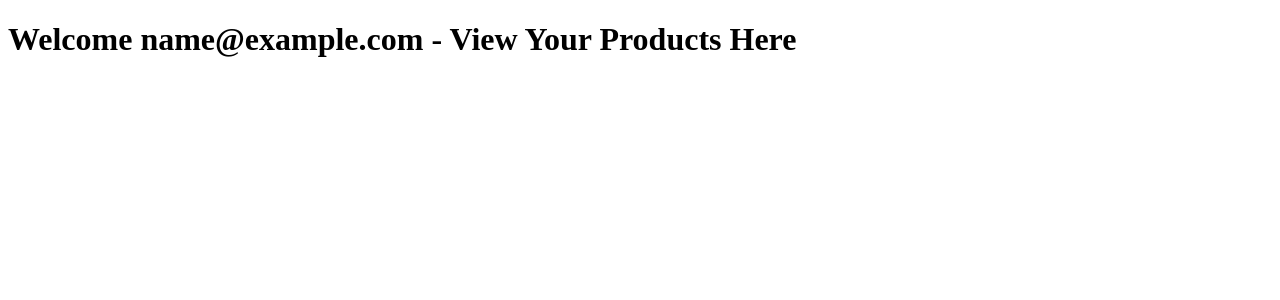
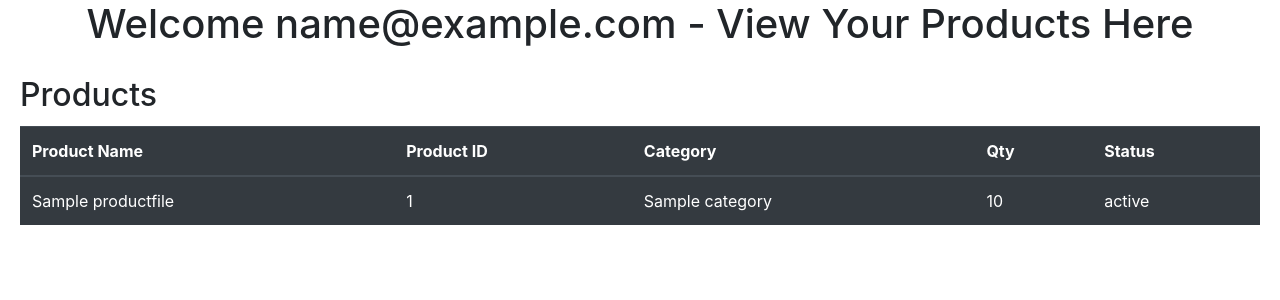
Before and after one commit to squiddycodes/NittanyBusinessWPTGB, a Python web app: template templates/sellerproducts.html in a window 1280 px wide. Shown: the top 300 px of the page. Run offline with Jinja, Linux system fonts and the light colour scheme; the template is opened without the code that fills it: most values are stand-ins (such as "Sample title", 1, 10 or a date in 2020); some libraries are stand-ins or nearby versions.

Commit message:
added productregistrar page, worked on displaying products (running into wall on database access)

```diff
--- a/products.py
+++ b/products.py
@@ -5,3 +5,7 @@ products_bp = Blueprint('products', __name__, template_folder='templates')
 @products_bp.route('/MyProducts', methods=['POST', 'GET'])
 def loadSellerProducts():
     return render_template('sellerproducts.html')
+
+@products_bp.route('/ProductRegistration', methods=['POST', 'GET'])
+def loadProductRegistrar():
+    return render_template('productregisterform.html')
--- a/templates/sellerproducts.html
+++ b/templates/sellerproducts.html
@@ -1,10 +1,51 @@
 <!DOCTYPE html>
 <html lang="en">
 <head>
-    <meta charset="UTF-8">
-    <title>Products - Nittany Business</title>
+    <meta charset="utf-8">
+    <meta name="viewport" content="width=device-width, initial-scale=1">
+    <link rel="stylesheet" href="https://stackpath.bootstrapcdn.com/bootstrap/4.4.1/css/bootstrap.min.css"
+          integrity="sha384-Vkoo8x4CGsO3+Hhxv8T/Q5PaXtkKtu6ug5TOeNV6gBiFeWPGFN9MuhOf23Q9Ifjh" crossorigin="anonymous">
+    <title>{{ email }}'s Products - Nittany Business</title>
+    <style>
+    .button {
+        color: gray;
+	text-align: center;
+        border: none;
+	display: inline-block;
+    }
+    </style><!-- Changing button style-->
 </head>
 <body>
-<h1>Welcome {{ email }} - View Your Products Here</h1>
+<div>
+    <h1 align = center>Welcome {{ email }} - View Your Products Here</h1>
+</div>
+
+<div class = "card-body">
+    <h2 class = "card-title">Products</h2>
+    <table class="table table-dark">
+  <thead>
+    <tr>
+      <th scope="col">Product Name</th>
+      <th scope="col">Product ID</th>
+      <th scope="col">Category</th>
+      <th scope="col">Qty</th>
+      <th scope="col">Status</th>
+    </tr>
+  </thead>
+  <tbody>
+    {% for Product_Title, Listing_ID, Category, Quantity, Status in productfile %}
+    <tr>
+      <td>{{ Product_Title }}</td>
+      <td>{{ Listing_ID }}</td>
+      <td>{{ Category }}</td>
+      <td>{{ Quantity }}</td>
+      <td>{{ Status }}</td>
+    </tr>
+    {% endfor %}
+  </tbody>
+</table>
+
+</div>
+
 </body>
 </html>
```
Also changed, not shown: templates/productregisterform.html (added, +10 -0 lines).
